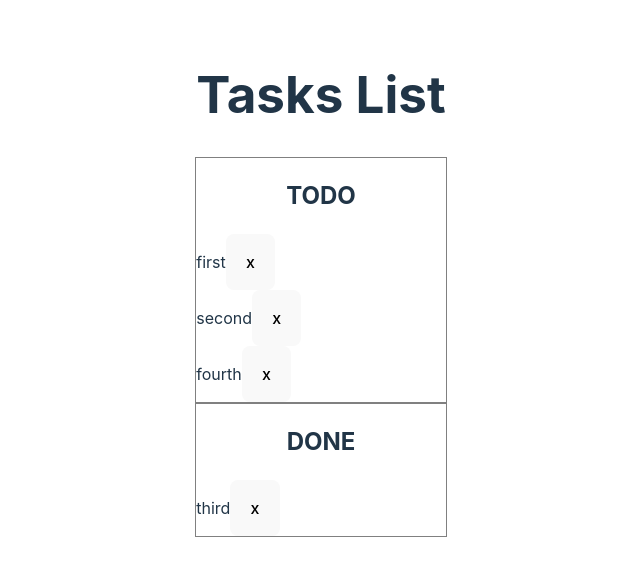
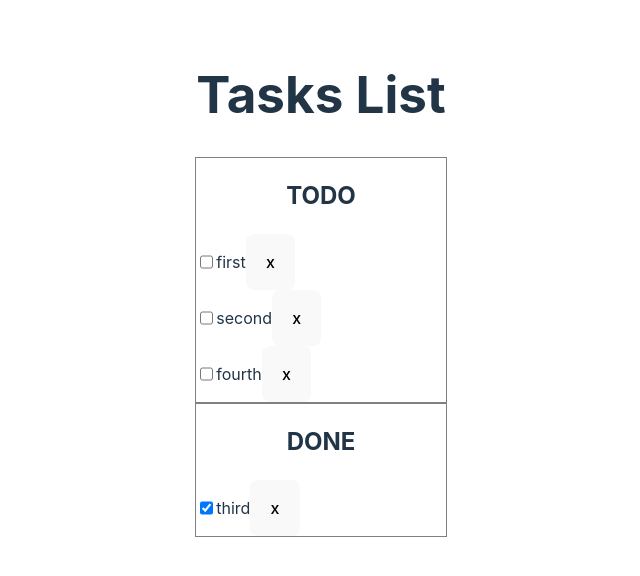
Before and after one commit to yarivShamash/todo-list, a React (Vite) app: page / in a window 1280 px wide. Shown: the top 576 px of the page, without its empty margins (319-959 px from the left). Built offline with nearby package versions, Linux system fonts and the light colour scheme.

Commit message:
Edit task functionality added

```diff
--- a/src/TaskLine/TaskLine.tsx
+++ b/src/TaskLine/TaskLine.tsx
@@ -2,14 +2,35 @@ import { Task, TasksContext } from "../TasksContext";
 
 import * as S from "./styles";
 
-type TaskLineProps = { task: Task } & Omit<
-  TasksContext,
-  "tasks" | "handleEditTask" | "handleAddTask"
->;
+type TaskLineProps = {
+  task: Task;
+  editableLineId: string;
+  enterEditMode: (taskId: string) => void;
+  exitEditMode: () => void;
+} & Omit<TasksContext, "tasks" | "handleAddTask">;
 
-export const TaskLine = ({ task, handleDeleteTask }: TaskLineProps) => (
-  <div style={S.taskLine}>
-    <p>{task.description}</p>
-    <button onClick={() => handleDeleteTask(task.id)}>x</button>
-  </div>
-);
+export const TaskLine = ({
+  task,
+  editableLineId,
+  handleDeleteTask,
+  handleEditTask,
+  enterEditMode,
+  exitEditMode,
+}: TaskLineProps) => {
+  const handleLineClick = () => enterEditMode(task.id);
+  const handleTaskChange = handleEditTask(task.id);
+  const onDeleteTask = () => handleDeleteTask(task.id);
+
+  return editableLineId === task.id ? (
+    <div style={S.taskLine}>
+      <input key={task.id} autoFocus onChange={handleTaskChange} />
+      <button onClick={exitEditMode}>v</button>
+    </div>
+  ) : (
+    <div style={S.taskLine}>
+      <input type="checkbox" checked={task.done} onChange={handleTaskChange} />
+      <p onClick={handleLineClick}>{task.description}</p>
+      <button onClick={onDeleteTask}>x</button>
+    </div>
+  );
+};
--- a/src/Tasks/Tasks.tsx
+++ b/src/Tasks/Tasks.tsx
@@ -1,16 +1,12 @@
-import { useContext, useMemo } from "react";
+import { useContext, useMemo, useState } from "react";
 import { TasksContext } from "../TasksContext";
 
 import * as S from "./styles";
 import { TaskLine } from "../TaskLine";
 
-// Improve UI
-// handleClickTask toggle task's editable mode
-//  onChange Edit task
-// checkbox to mark as done
-// addTask button
+export const Tasks = () => {
+  const [editableLineId, setEditableLineId] = useState("");
 
-export const Tasks = () => {
   const tasksContext = useContext(TasksContext);
   const todoTasks = useMemo(
     () => tasksContext?.tasks.filter(({ done }) => !done) ?? [],
@@ -20,6 +16,11 @@ export const Tasks = () => {
     () => tasksContext?.tasks.filter(({ done }) => !!done) ?? [],
     [tasksContext?.tasks]
   );
+
+  const enterEditMode = (taskId: string) => setEditableLineId(taskId);
+  const exitEditMode = () => {
+    setEditableLineId(() => "");
+  };
 
   if (!tasksContext) return null;
 
@@ -32,7 +33,11 @@ export const Tasks = () => {
             <TaskLine
               key={task.id}
               task={task}
+              editableLineId={editableLineId}
+              enterEditMode={enterEditMode}
+              exitEditMode={exitEditMode}
               handleDeleteTask={tasksContext.handleDeleteTask}
+              handleEditTask={tasksContext.handleEditTask}
             />
           ))}
         </div>
@@ -44,7 +49,11 @@ export const Tasks = () => {
             <TaskLine
               key={task.id}
               task={task}
+              editableLineId={editableLineId}
+              enterEditMode={enterEditMode}
+              exitEditMode={exitEditMode}
               handleDeleteTask={tasksContext.handleDeleteTask}
+              handleEditTask={tasksContext.handleEditTask}
             />
           ))}
         </div>
--- a/src/TasksContext/TasksContext.tsx
+++ b/src/TasksContext/TasksContext.tsx
@@ -1,10 +1,15 @@
-import { PropsWithChildren, createContext, useState } from "react";
+import {
+  ChangeEventHandler,
+  PropsWithChildren,
+  createContext,
+  useState,
+} from "react";
 import { Task } from "./types";
 
 export interface TasksContext {
   tasks: Task[];
   handleAddTask: (newTask: Task) => void;
-  handleEditTask: (editedTask: Task) => void;
+  handleEditTask: (id: string) => ChangeEventHandler<HTMLInputElement>;
   handleDeleteTask: (taskId: string) => void;
 }
 
@@ -24,12 +29,22 @@ export const TasksProvider = ({
     setTasks([...tasks, newTask]);
   };
 
-  const handleEditTask = (editedTask: Task) => {
-    const updatedTasks = tasks.map((task) =>
-      task.id === editedTask.id ? editedTask : task
-    );
-    setTasks(updatedTasks);
-  };
+  const handleEditTask: (id: string) => ChangeEventHandler<HTMLInputElement> =
+    (taskId: string) => (e) => {
+      const editedTask = tasks.find(({ id }) => id === taskId);
+      if (!editedTask) return;
+
+      if (e.target.type === "checkbox") {
+        editedTask.done = e.target.checked;
+      } else {
+        editedTask.description = e.target.value;
+      }
+
+      const updatedTasks = tasks.map((task) =>
+        task.id === editedTask.id ? editedTask : task
+      );
+      setTasks(updatedTasks);
+    };
 
   const handleDeleteTask = (taskId: string) => {
     const updatedTasks = tasks.filter(({ id }) => id !== taskId);
```
